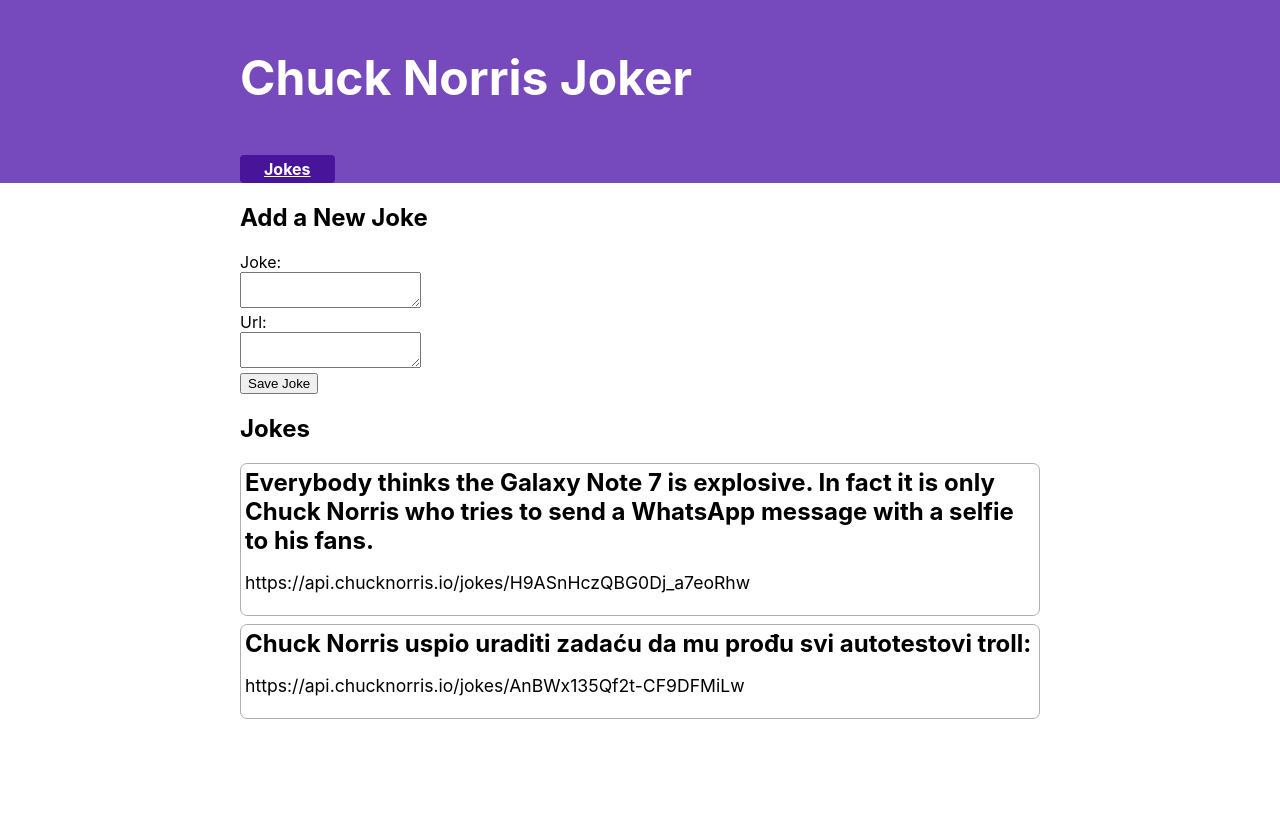
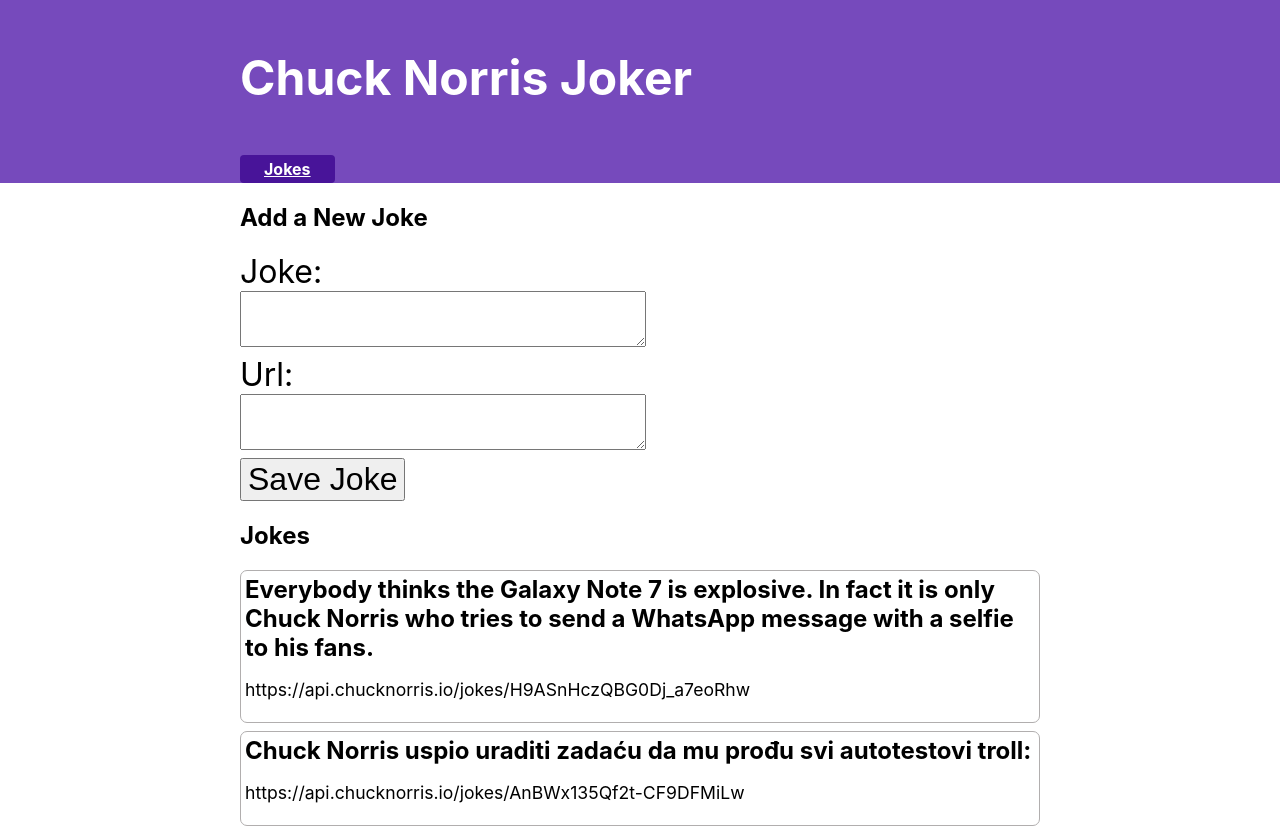
Before and after one commit to jcadavez/Chuck-Norris-Joker, a React (Create React App) app: page / in a window 1280 px wide. Before the commit the page ends 800 px from the top, so only its background shows below. Built offline with nearby package versions, Linux system fonts and the light colour scheme.

Commit message:
Fix CSS format

```diff
--- a/src/index.css
+++ b/src/index.css
@@ -105,6 +105,16 @@ section h1 {
   font-size: 3rem;
 }
 
+section form button,
+section form div {
+  font-size: 2rem;
+}
+
+section form div textarea {
+  height: 50px;
+  width: 50%;
+}
+
 /* Jokes List */
 
 .joke h2 {
```
